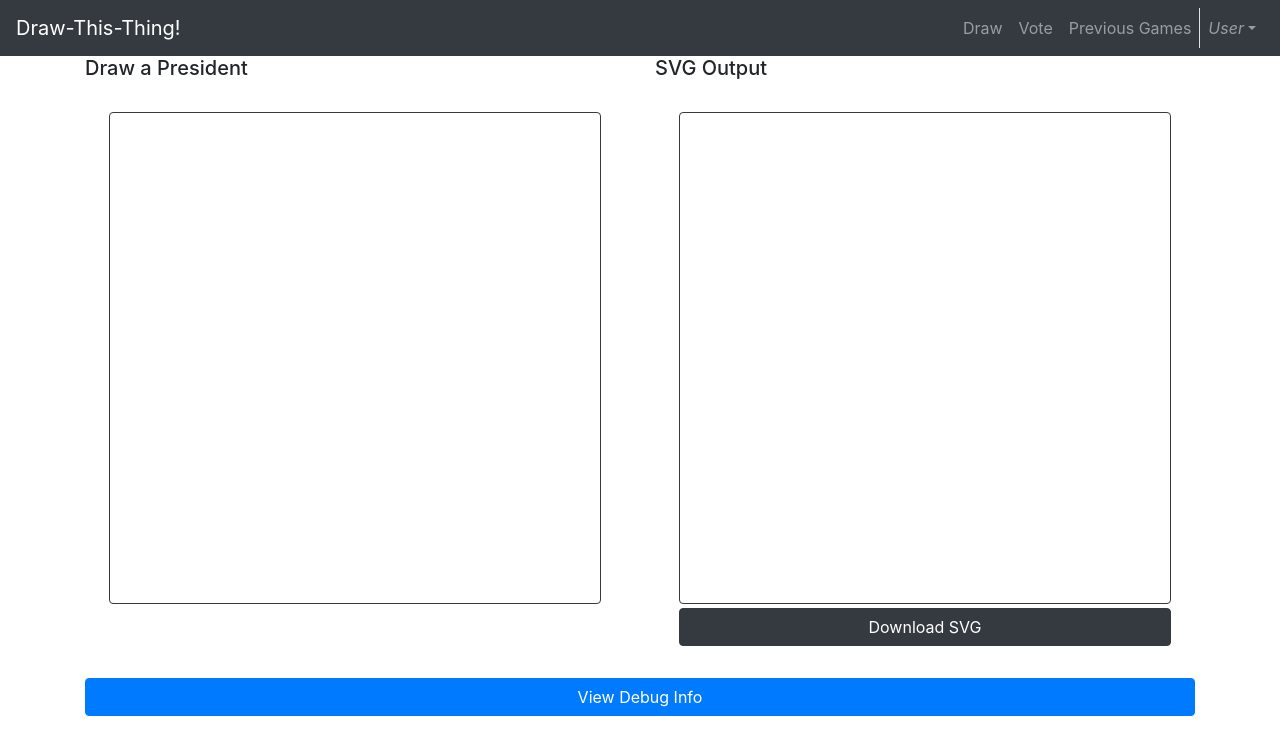
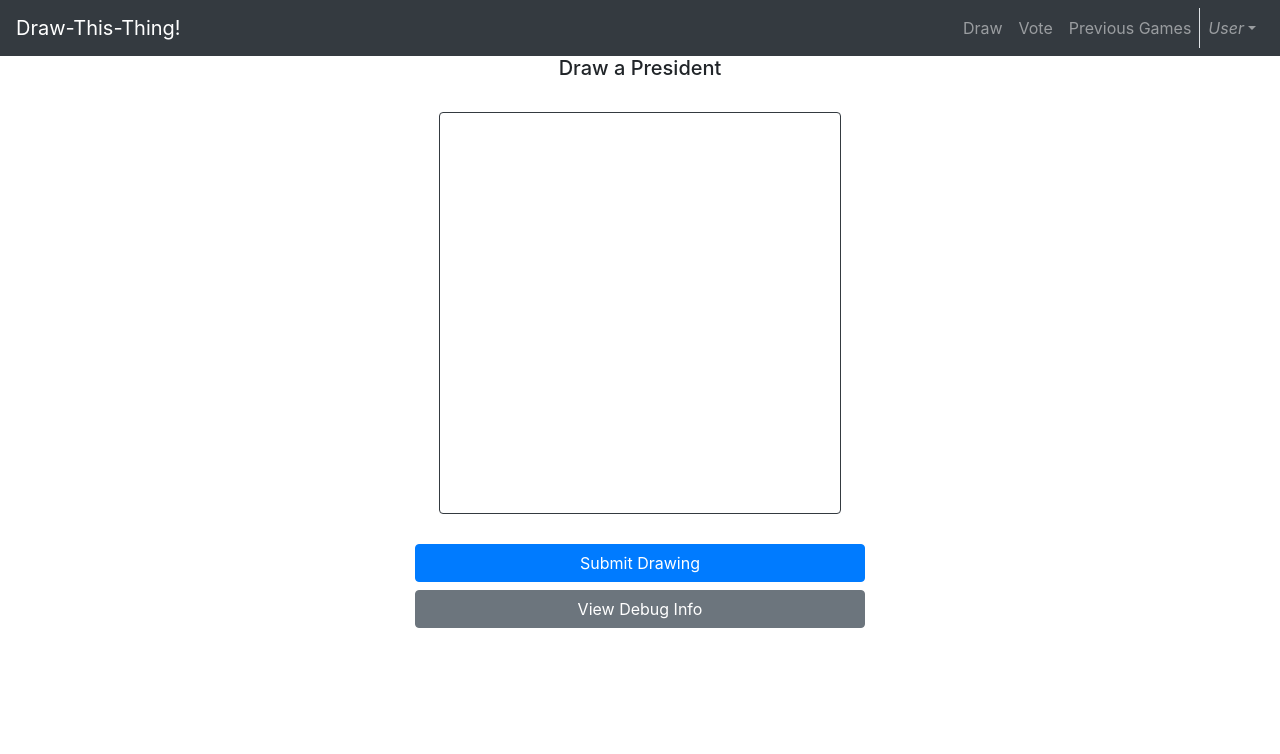
Before and after one commit to Hoppi164/draw-this-thing, a Nuxt app: page /draw in a window 1280 px wide. Shown: the top 754 px of the page. Built offline with nearby package versions, Linux system fonts and the light colour scheme.

Commit message:
Hide the imageCard on the draw page

```diff
--- a/pages/draw.vue
+++ b/pages/draw.vue
@@ -1,25 +1,20 @@
 <template>
   <div class="container">
-    <div class="row">
-      <div class="col-12 col-md-6">
+    <div class="row justify-content-center">
+      <div class="text-center">
         <h5>Draw a {{ prompt }}</h5>
         <DrawingPad :paths.sync="paths"></DrawingPad>
-      </div>
-
-      <div class="col-12 col-md-6">
-        <h5>SVG Output</h5>
-        <ImageCard :paths="simplifiedPaths"></ImageCard>
+        <b-button variant="primary" class="w-100">Submit Drawing</b-button>
+        <b-button v-b-toggle.debugInfo variant="secondary" class="w-100 mt-2"
+          >View Debug Info</b-button
+        >
       </div>
 
       <div class="col-12 mt-2 mb-5">
         <div>
-          <b-button v-b-toggle.debugInfo variant="primary" class="w-100"
-            >View Debug Info</b-button
-          >
-
           <b-collapse id="debugInfo" class="mt-2">
             <div class="row">
-              <div class="col-4">
+              <div class="col-12 col-md-4">
                 <b-card header="Paths">
                   <pre class="card-text">
                 <code>
@@ -29,7 +24,7 @@
                 </b-card>
               </div>
 
-              <div class="col-4">
+              <div class="col-12 col-md-4">
                 <b-card header="Simplified Paths">
                   <pre class="card-text">
                 <code>
@@ -39,7 +34,7 @@
                 </b-card>
               </div>
 
-              <div class="col-4">
+              <div class="col-12 col-md-4">
                 <b-card header="Compression Efficiency">
                   <div class="card-text">
                     <strong>Original Path:</strong>
```
